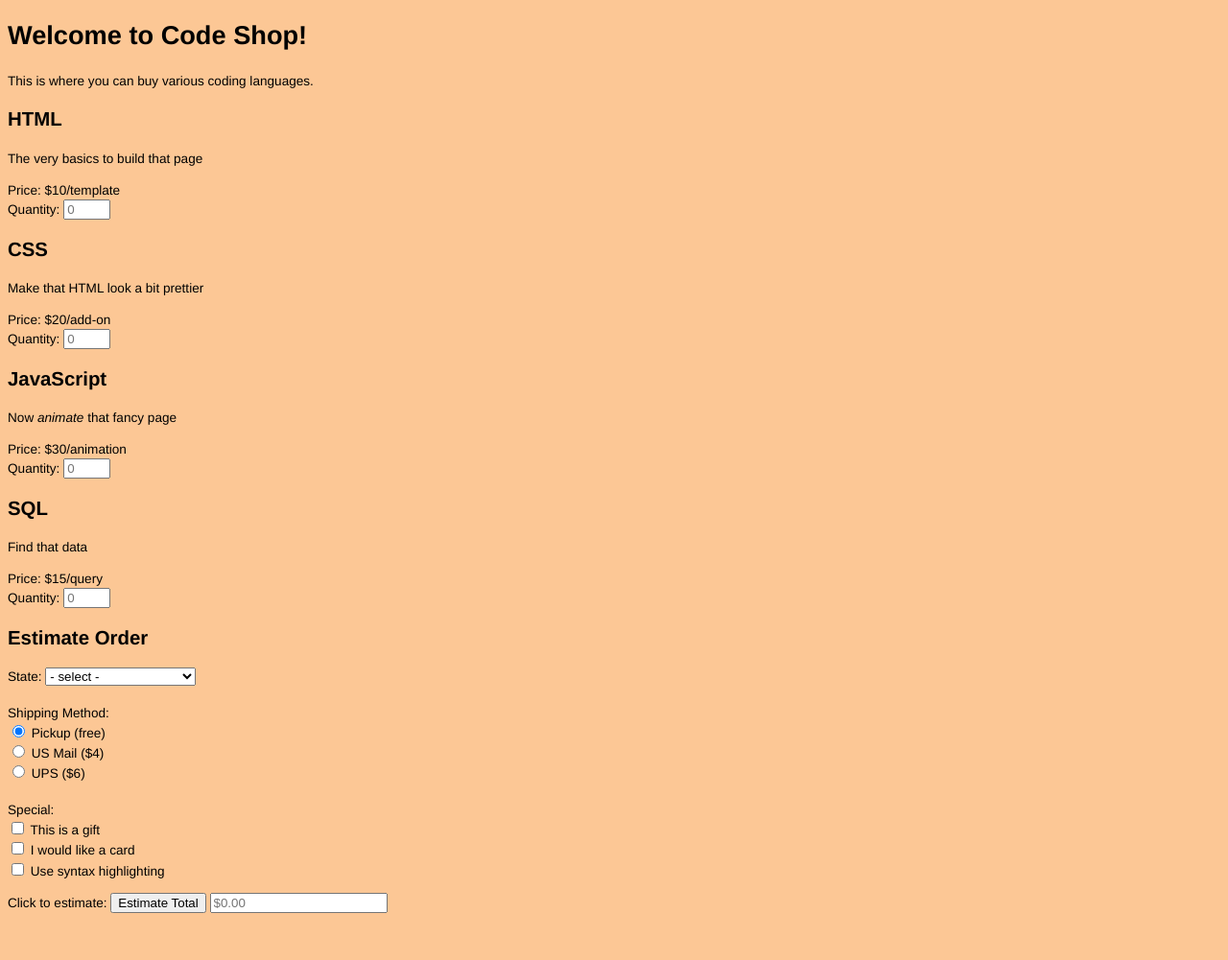
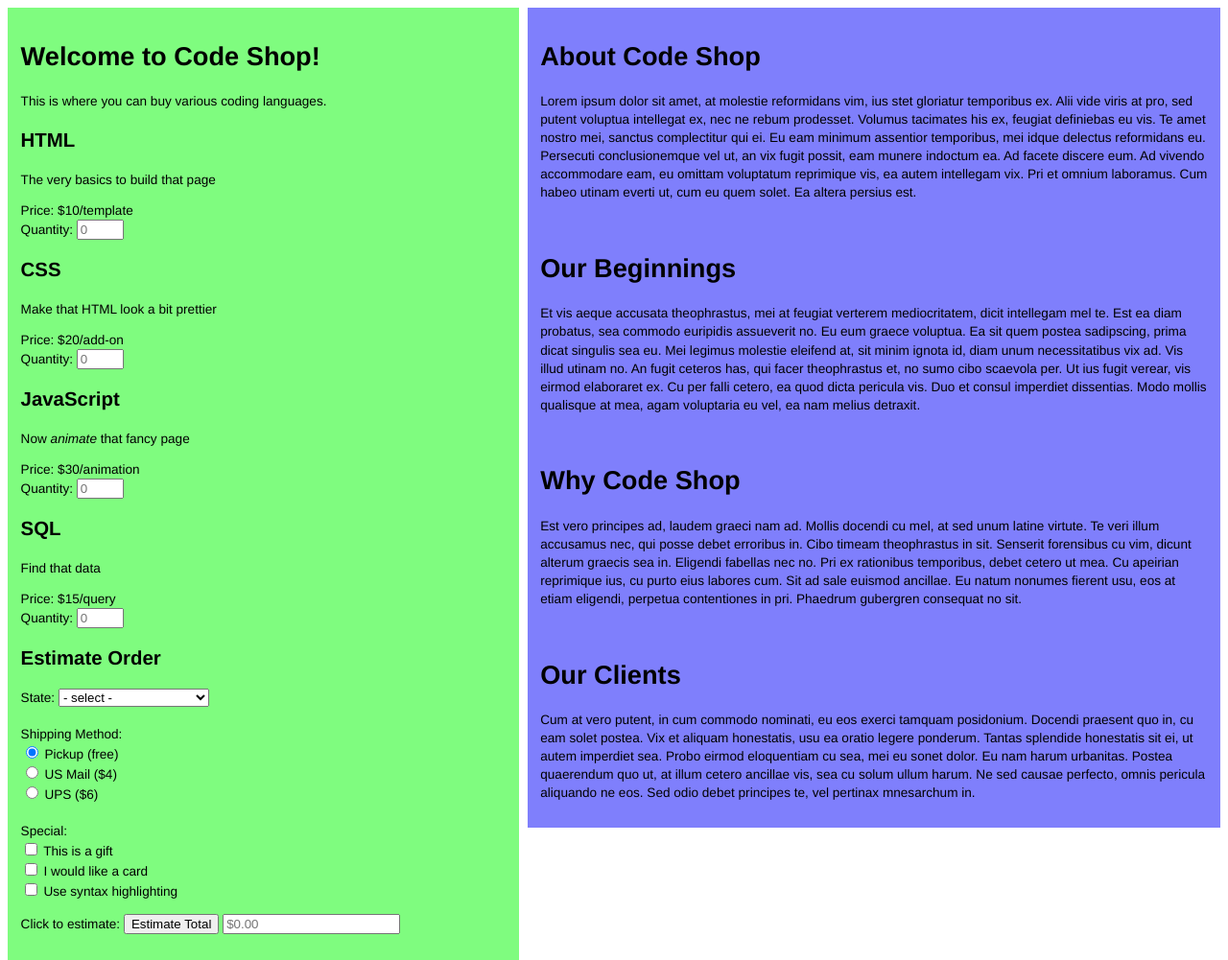
Before and after one commit to Drew242/singlePageStore, a plain HTML site: page index.html in a window 1280 px wide. Shown: the whole page at 96% size. Before the commit the page ends 966 px from the top, so only its background shows below. Drawn offline with Linux system fonts and the light colour scheme.

Commit message:
add about section to begin tabs

```diff
--- a/index.html
+++ b/index.html
@@ -6,7 +6,7 @@
   <link rel="stylesheet" type="text/css" href="main.css">
 </head>
 <body>
-
+  <div class="container1">
     <div id="welcome">
       <h1>
         Welcome to Code Shop!
@@ -147,6 +147,58 @@
 
     </form>
 
+  </div>
+
+  <div class="container2">
+    <div id="tab-group" class="ready">
+      <h1 id="about-header">About Code Shop</h1>
+      <p id="about-body">
+        Lorem ipsum dolor sit amet, at molestie reformidans vim, ius stet gloriatur temporibus ex.
+        Alii vide viris at pro, sed putent voluptua intellegat ex, nec ne rebum prodesset.
+        Volumus tacimates his ex, feugiat definiebas eu vis. Te amet nostro mei, sanctus complectitur qui ei.
+        Eu eam minimum assentior temporibus, mei idque delectus reformidans eu.
+        Persecuti conclusionemque vel ut, an vix fugit possit, eam munere indoctum ea.
+
+        Ad facete discere eum. Ad vivendo accommodare eam, eu omittam voluptatum reprimique vis, ea autem intellegam vix.
+        Pri et omnium laboramus. Cum habeo utinam everti ut, cum eu quem solet. Ea altera persius est.
+      </p><br>
+
+      <h1 id="beginnings-header">Our Beginnings</h1>
+      <p id="beginnings-body">
+        Et vis aeque accusata theophrastus, mei at feugiat verterem mediocritatem, dicit intellegam mel te.
+        Est ea diam probatus, sea commodo euripidis assueverit no. Eu eum graece voluptua.
+        Ea sit quem postea sadipscing, prima dicat singulis sea eu.
+        Mei legimus molestie eleifend at, sit minim ignota id, diam unum necessitatibus vix ad.
+
+        Vis illud utinam no. An fugit ceteros has, qui facer theophrastus et, no sumo cibo scaevola per.
+        Ut ius fugit verear, vis eirmod elaboraret ex. Cu per falli cetero, ea quod dicta pericula vis.
+        Duo et consul imperdiet dissentias. Modo mollis qualisque at mea, agam voluptaria eu vel, ea nam melius detraxit.
+      </p><br>
+
+      <h1 id="why-header">Why Code Shop</h1>
+      <p id="why-body">
+        Est vero principes ad, laudem graeci nam ad. Mollis docendi cu mel, at sed unum latine virtute.
+        Te veri illum accusamus nec, qui posse debet erroribus in. Cibo timeam theophrastus in sit.
+
+        Senserit forensibus cu vim, dicunt alterum graecis sea in. Eligendi fabellas nec no.
+        Pri ex rationibus temporibus, debet cetero ut mea. Cu apeirian reprimique ius, cu purto eius labores cum.
+        Sit ad sale euismod ancillae. Eu natum nonumes fierent usu, eos at etiam eligendi, perpetua contentiones in pri.
+        Phaedrum gubergren consequat no sit.
+      </p><br>
+
+      <h1 id="clients-header">Our Clients</h1>
+      <p id="clients-body">
+        Cum at vero putent, in cum commodo nominati, eu eos exerci tamquam posidonium.
+        Docendi praesent quo in, cu eam solet postea. Vix et aliquam honestatis, usu ea oratio legere ponderum.
+        Tantas splendide honestatis sit ei, ut autem imperdiet sea.
+
+        Probo eirmod eloquentiam cu sea, mei eu sonet dolor. Eu nam harum urbanitas.
+        Postea quaerendum quo ut, at illum cetero ancillae vis, sea cu solum ullum harum.
+        Ne sed causae perfecto, omnis pericula aliquando ne eos.
+        Sed odio debet principes te, vel pertinax mnesarchum in.
+      </p>
+    </div>
+  </div>
   <script rel="javascript" type="text/javascript" src="main.js"></script>
 </body>
 </html>
--- a/main.css
+++ b/main.css
@@ -1,4 +1,15 @@
-body {
+.container1 {
+  width: 40%;
+  padding: 1em;
+  float: left;
   font: normal 85%/1.4 helvetica, arial, sans-serif;
-  background-color: rgba(250, 145, 45, 0.5);
+  background-color: rgba(0, 250, 0, 0.5);
 }
+
+.container2 {
+  width: 55%;
+  padding: 1em;
+  float: right;
+  font: normal 85%/1.4 helvetica, arial, sans-serif;
+  background-color: rgba(0, 0, 250, 0.5);
+}
```
Lines whose indentation alone changed are shown as unchanged.
